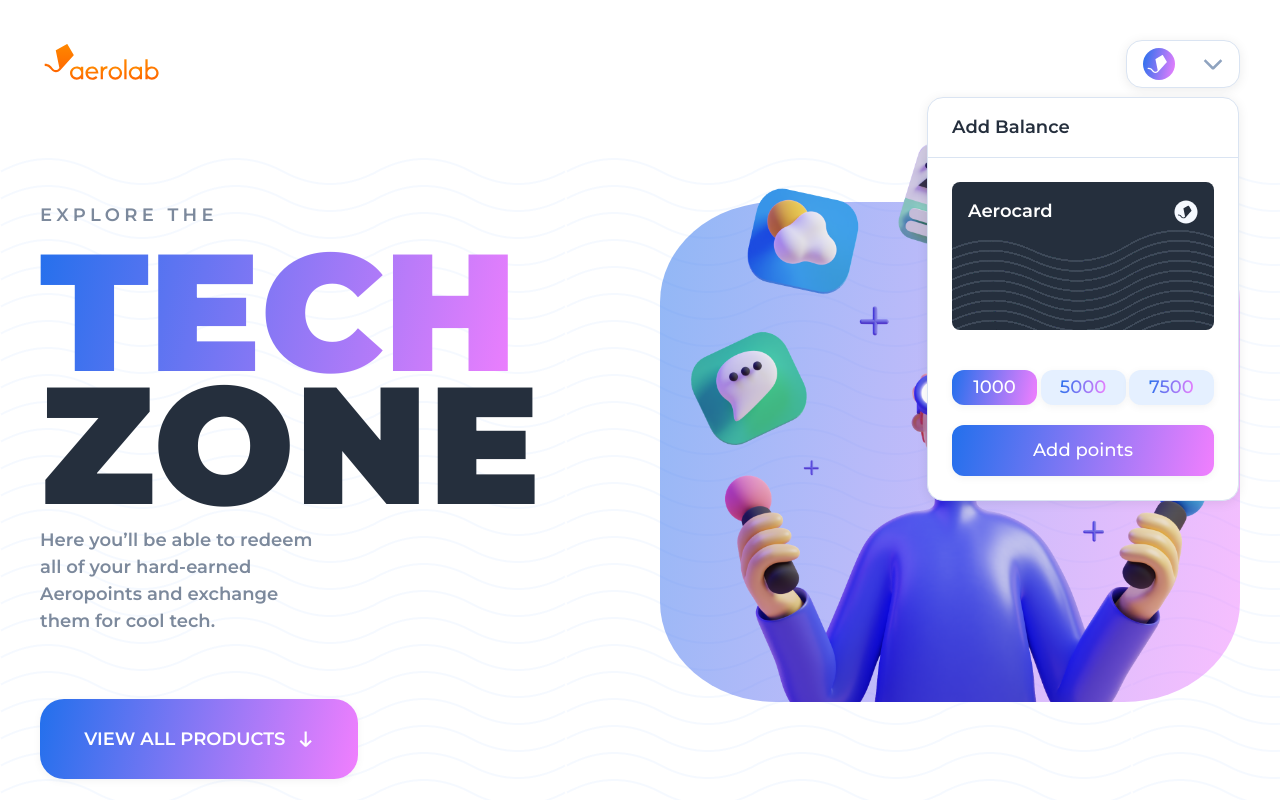
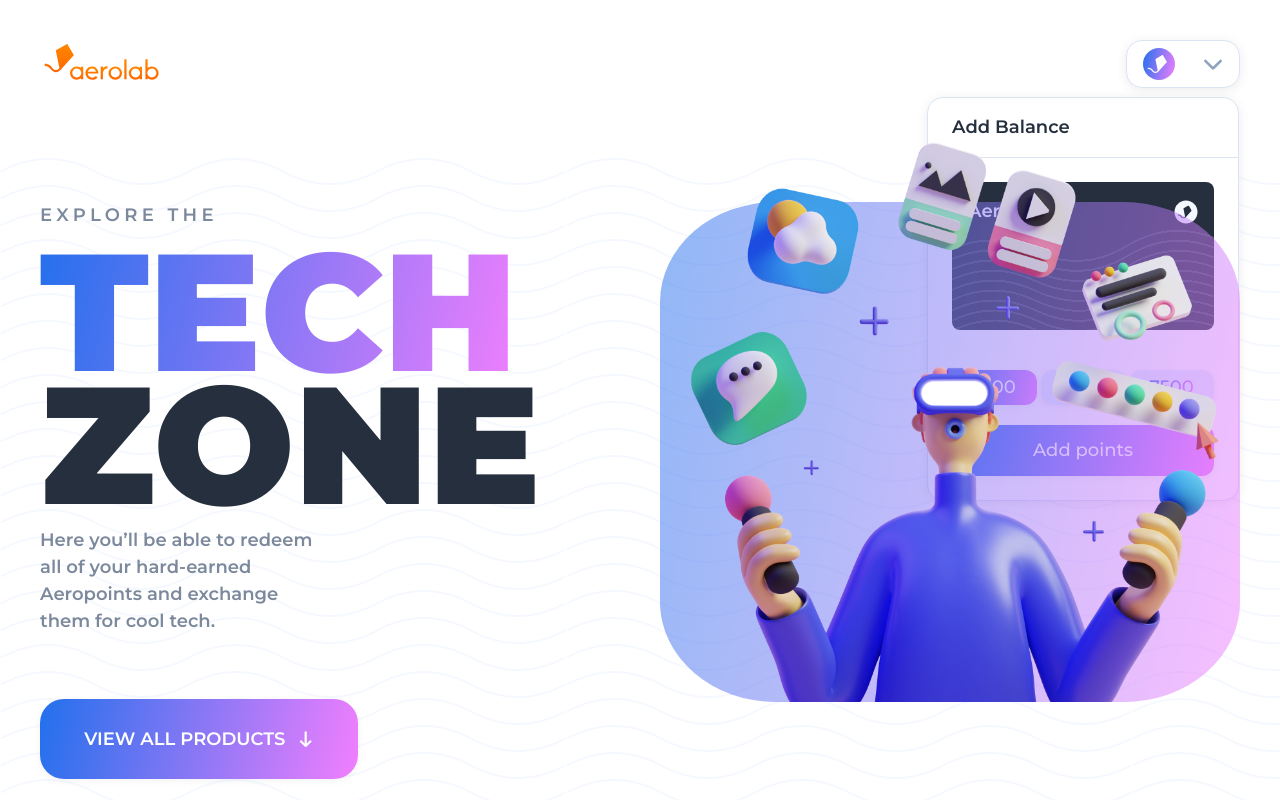
Before and after one commit to matiasgdev/loyalty-challenge, a Next.js app: page / in a window 1280 px wide. Both pictures are taken after a click on the button 1182 px from the left and 64 px from the top of the page. Shown: the top 800 px of the page. Built offline with nearby package versions, Linux system fonts and the light colour scheme; no server answers.

Commit message:
add framer-motion and create some animations

```diff
--- a/components/cards/aero-card/container.tsx
+++ b/components/cards/aero-card/container.tsx
@@ -26,7 +26,7 @@ export const AeroCardContainer = styled.div`
   }
 
   @media screen and (max-width: ${(p) => p.theme.bp.mobileSmall}) {
-    min-width: calc(100vw - ${(p) => p.theme.spacing.sideMargin.mobile});
+    min-width: calc(100vw - 40px);
     transform: translateX(10px);
   }
 
--- a/components/cards/aero-card/index.tsx
+++ b/components/cards/aero-card/index.tsx
@@ -5,20 +5,24 @@ import Text from '../../texts/text';
 import BrandButton from '../../buttons/brand-button';
 import { aeroCardOptions } from '../../../misc/aero-card-options';
 import useAddPoints from '../../../hooks/useAddPoints';
+import { AnimatePresence, motion } from 'framer-motion';
 
-function AeroCard() {
+const AeroCard: React.FC<{ isOpen: boolean }> = ({ isOpen }) => {
   const [selected, setSelected] = useState(1);
   const addPointsMutation = useAddPoints();
-  const addPoints = useCallback(
-    () => {
+  const addPoints = useCallback(() => {
     const amount = aeroCardOptions.find((i) => i.id === selected)?.value as number;
     addPointsMutation.mutate(amount);
-    },
-    [selected, addPointsMutation],
-  );
+  }, [selected, addPointsMutation]);
 
   return (
-    <AeroCardContainer>
+    <AnimatePresence>
+      {isOpen && (
+        <AeroCardContainer
+          as={motion.div}
+          animate={{ x: 0, opacity: 1, x: 0 }}
+          initial={{ x: '100vw', opacity: 0 }}
+          exit={{ x: '100vw', opacity: 0 }}>
           <div className='header'>
             <Text color='gray900'>Add Balance</Text>
           </div>
@@ -56,7 +60,9 @@ function AeroCard() {
             </div>
           </div>
         </AeroCardContainer>
+      )}
+    </AnimatePresence>
   );
-}
+};
 
 export default AeroCard;
--- a/components/filter/category/containers.tsx
+++ b/components/filter/category/containers.tsx
@@ -57,6 +57,8 @@ export const OptionContainer = styled.div`
 `;
 
 export const SelectController = styled.div`
+  position: relative;
+  z-index: 9999;
   display: flex;
   flex-direction: row;
   justify-content: space-between;
--- a/components/filter/category/index.tsx
+++ b/components/filter/category/index.tsx
@@ -1,11 +1,12 @@
 import { useState } from 'react';
+import { motion } from 'framer-motion';
 import { CategoryFilterContainer, OptionContainer, SelectController } from './containers';
 import Text from '../../texts/text';
 import { categoryOptions } from '../../../misc/category-options';
 
 const CategoryFilter = () => {
   const [selected] = useState('All products');
-  const [open, setOpen] = useState(true);
+  const [open, setOpen] = useState(false);
   const toggleOpenOptions = () => {
     setOpen((open) => !open);
   };
@@ -19,10 +20,16 @@ const CategoryFilter = () => {
           <Text color='gray600'>{selected}</Text>
         </SelectController>
         {open && (
-          <OptionContainer>
+          <OptionContainer as={motion.div} initial={{ y: -59 }} animate={{ y: 0 }}>
             {categoryOptions.map((option) => (
               <div key={option.value} className='option-item'>
-                <Text color='gray600'>{option.name}</Text>
+                <Text
+                  color='gray600'
+                  as={motion.p}
+                  whileHover={{ scale: 1.05, originX: 0 }}
+                  transition={{ type: 'spring', stiffness: 300 }}>
+                  {option.name}
+                </Text>
               </div>
             ))}
           </OptionContainer>
--- a/components/navbar/aero-coin/index.tsx
+++ b/components/navbar/aero-coin/index.tsx
@@ -8,6 +8,8 @@ import Text from '../../texts/text';
 import AeroCard from '../../cards/aero-card';
 import useHandlerKeyPress from '../../../hooks/useHandlerKeyPress';
 import useUser from '../../../hooks/useUser';
+import { motion } from 'framer-motion';
+import { navVariants } from '../../../misc/animations';
 
 function AeroCoin() {
   const { data: user } = useUser();
@@ -19,7 +21,7 @@ function AeroCoin() {
   });
   return (
     <>
-      <AeroCoinContainer>
+      <AeroCoinContainer as={motion.div} variants={navVariants} custom='aero-coin' initial='hidden' animate='visible'>
         <div
           className='controller'
           tabIndex={1}
@@ -40,7 +42,7 @@ function AeroCoin() {
             <Arrow direction={isOpen ? 'bottom' : 'top'} />
           </div>
         </div>
-        {isOpen && <AeroCard />}
+        <AeroCard isOpen={isOpen} />
       </AeroCoinContainer>
     </>
   );
--- a/components/navbar/index.tsx
+++ b/components/navbar/index.tsx
@@ -6,6 +6,7 @@ import useMediaQuery from '../../hooks/useMediaQuery';
 
 function Navbar() {
   const isTablet = useMediaQuery(1024);
+  console.log({ isTablet })
   return (
     <NavbarContainer>
       <MainContainer>
--- a/components/sections/hero/index.tsx
+++ b/components/sections/hero/index.tsx
@@ -4,7 +4,8 @@ import Text from '../../texts/text';
 import IllustrationHero from './illustration';
 import TextSection from './text-section';
 import MainContainer from '../../containers/main-container';
-import ArrowMainButton from '../../commons/arrow-main-btn'
+import ArrowMainButton from '../../commons/arrow-main-btn';
+import { motion } from 'framer-motion';
 
 const Hero = () => {
   return (
@@ -12,16 +13,33 @@ const Hero = () => {
       <MainContainer>
         <div className='description'>
           <TextSection />
-          <HeroButton>
+          <HeroButton
+            as={motion.button}
+            animate={{ scale: 1 }}
+            initial={{ scale: 0 }}
+            transition={{
+              type: 'spring',
+              stiffness: 130,
+              delay: 0.5,
+            }}>
             <Text color='white'>
               VIEW ALL PRODUCTS
               <ArrowMainButton />
             </Text>
           </HeroButton>
         </div>
-        <div className='illustration'>
+        <motion.div
+          className='illustration'
+          animate={{ scale: 1 }}
+          initial={{ scale: 0 }}
+          transition={{
+            type: 'spring',
+            stiffness: 80,
+            delay: 0.2,
+            duration: .3
+          }}>
           <IllustrationHero />
-        </div>
+        </motion.div>
       </MainContainer>
     </HeroContainer>
   );
--- a/components/sections/hero/text-section.tsx
+++ b/components/sections/hero/text-section.tsx
@@ -4,6 +4,7 @@ import Text24LS from '../../texts/text-24-ls';
 import Text from '../../texts/text';
 import BigTitle from '../../titles/big';
 import TextGradient from '../../commons/text-gradient';
+import { motion } from 'framer-motion';
 
 const Container = styled.div`
   display: flex;
@@ -28,13 +29,30 @@ const Container = styled.div`
 const TextSection: React.FC = () => {
   return (
     <Container>
-      <Text24LS color='gray600'>Explore the</Text24LS>
-      <div className='main-title'>
+      <Text24LS
+        color='gray600'
+        as={motion.p}
+        initial={{ opacity: 0, x: '-100vw' }}
+        animate={{ opacity: 1, x: 0 }}
+        transition={{ type: 'spring', stiffness: 120 }}>
+        Explore the
+      </Text24LS>
+      <motion.div
+        className='main-title'
+        initial={{ opacity: 0, scale: 0 }}
+        animate={{ opacity: 1, scale: 1 }}
+        transition={{ delay: 0.5, duration: 0.5, type: 'spring', stiffness: 130 }}>
         <BigTitle color='gray900'>
           <TextGradient type='brand'>Tech</TextGradient> Zone
         </BigTitle>
-      </div>
-      <Text color='gray600'>
+      </motion.div>
+      <Text
+        color='gray600'
+        as={motion.p}
+        initial={{ opacity: 0 }}
+        animate={{ opacity: 1 }}
+        transition={{ delay: .8, duration: .5 }}
+      >
         Here you’ll be able to redeem all of your hard-earned Aeropoints and exchange them for cool tech.
       </Text>
     </Container>
--- a/misc/animations.ts
+++ b/misc/animations.ts
@@ -9,3 +9,18 @@ export const skeleton = keyframes`
     background: #DAE4F2;
   }
 `;
+
+export const navVariants = {
+  visible: {
+    opacity: 1,
+    x: 0,
+    transition: {
+      type: 'spring',
+      stiffness: 70,
+    }
+  },
+  hidden: (type: string) => ({
+    opacity: 0,
+    x: type === 'logo' ? '-100vw' : '100vw',
+  }),
+};
--- a/package.json
+++ b/package.json
@@ -8,6 +8,7 @@
     "lint": "next lint"
   },
   "dependencies": {
+    "framer-motion": "^6.2.3",
     "next": "12.0.8",
     "react": "17.0.2",
     "react-dom": "17.0.2",
```
Also changed, not shown: 1 other file (tests, documents, lock files or other folders). Lines whose indentation alone changed are shown as unchanged.
